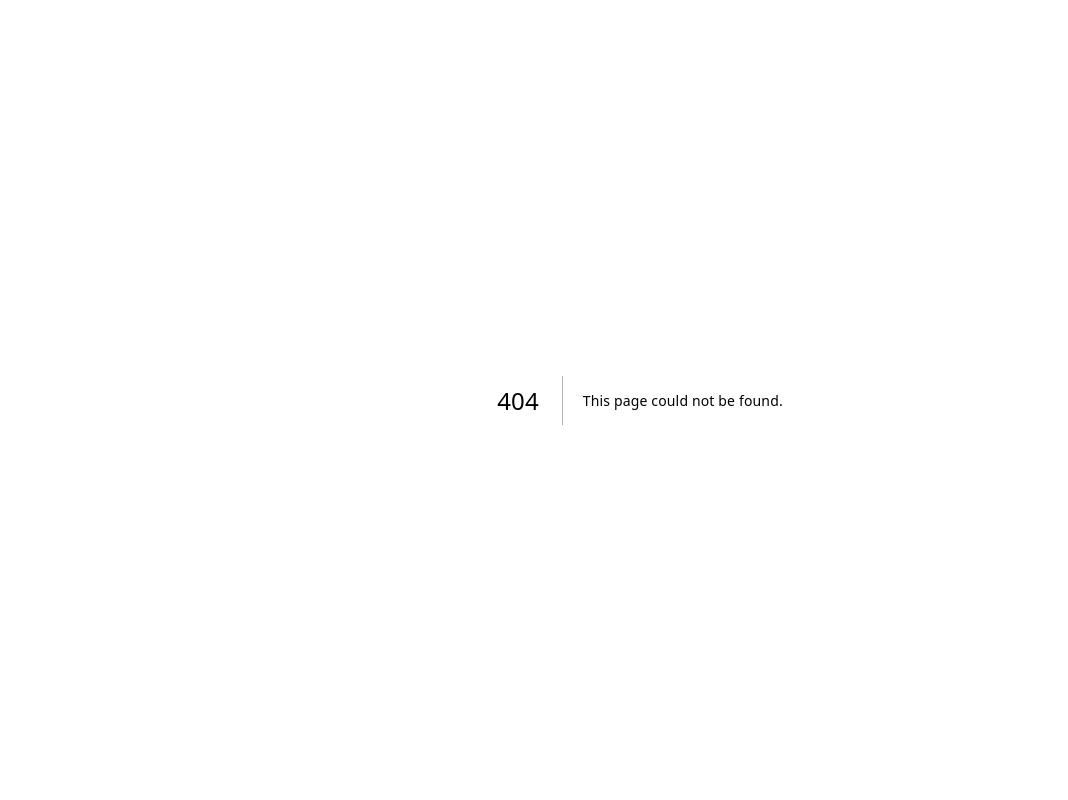
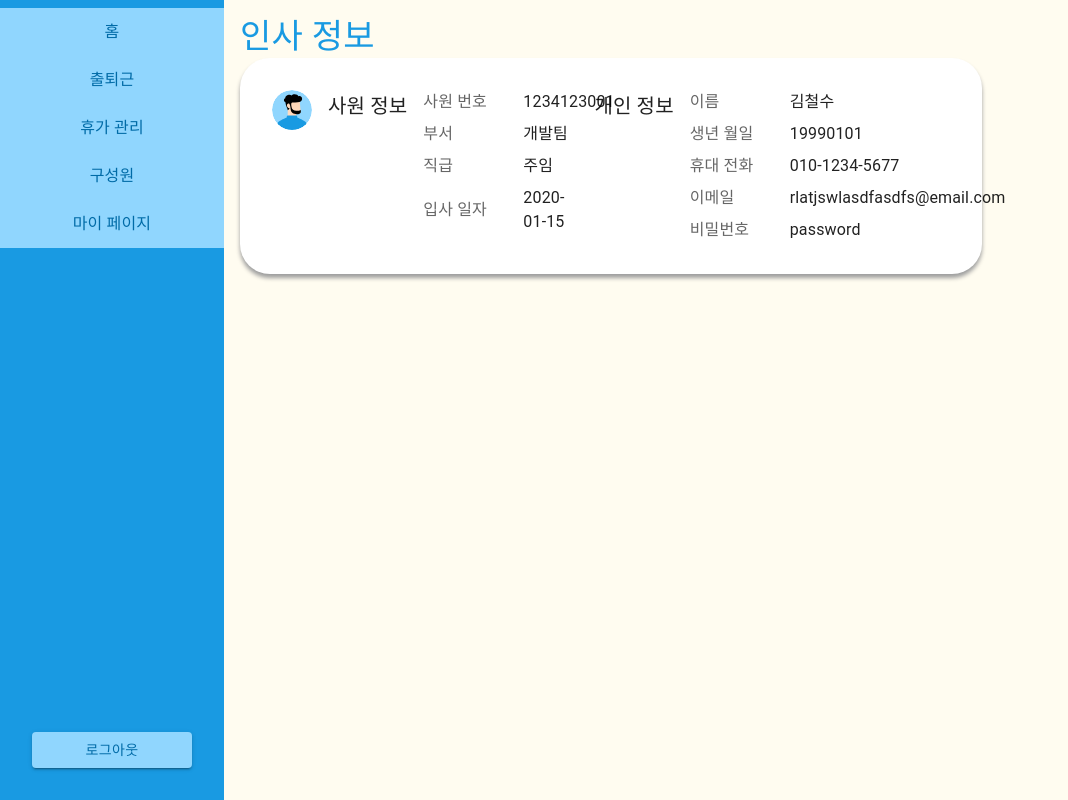
Before and after one commit to Fly-Flow/Flow-FE, a Next.js app: page /employees/me in a window 1280 px wide. Before the commit this address had no page. Shown: the whole page, without its empty margins (0-1068 px from the left). Built offline with nearby package versions, Linux system fonts and the light colour scheme.

Commit message:
feat(EmployeeInfoCardPresentation): add EmployeeInfoCardPresentation component

```diff
--- /dev/null
+++ b/src/app/employees/me/page.tsx
@@ -0,0 +1,18 @@
+import EmployeeInfoCardPresentation from "@/components/EmployeeInfoCard/EmployeeInfoCardPresentation.tsx";
+import Header from "@/components/shared/Header/index.tsx";
+import SideBar from "@/components/shared/SideBar/index.tsx";
+import { Box, Stack } from "@mui/material";
+
+const MyPage = () => {
+  return (
+    <Stack gap="14rem" direction="row">
+      <SideBar />
+      <Box sx={{ padding: "1rem" }}>
+        <Header header="인사 정보" />
+        <EmployeeInfoCardPresentation />
+      </Box>
+    </Stack>
+  );
+};
+
+export default MyPage;
--- /dev/null
+++ b/src/components/EmployeeInfoCard/EmployeeInfoCardPresentation.tsx
@@ -0,0 +1,107 @@
+"use client";
+
+import { Avatar, Box, Stack, Typography, useTheme } from "@mui/material";
+
+// 프로필 경로
+const profile = [
+  {
+    gender: "woman",
+    src: "/images/profile_woman.svg",
+  },
+  {
+    gender: "man",
+    src: "/images/profile_man.svg",
+  },
+];
+
+const employee = {
+  id: "1234123001",
+  department: "개발팀",
+  position: "주임",
+  hireDate: "2020-01-15",
+  name: "김철수",
+  birth: "19990101",
+  phone: "010-1234-5677",
+  email: "rlatjswlasdfasdfs@email.com",
+  password: "password",
+};
+
+// 사원 정보
+const employeeInfo = [
+  { label: "사원 번호", key: "id" as keyof typeof employee },
+  { label: "부서", key: "department" as keyof typeof employee },
+  { label: "직급", key: "position" as keyof typeof employee },
+  { label: "입사 일자", key: "hireDate" as keyof typeof employee },
+];
+
+// 개인 정보
+const personalInfo = [
+  { label: "이름", key: "name" as keyof typeof employee },
+  { label: "생년 월일", key: "birth" as keyof typeof employee },
+  { label: "휴대 전화", key: "phone" as keyof typeof employee },
+  { label: "이메일", key: "email" as keyof typeof employee },
+  { label: "비밀번호", key: "password" as keyof typeof employee },
+];
+
+const randomProfile = profile[Math.floor(Math.random() * profile.length)];
+
+const EmployeeInfoCardPresentation: React.FC = () => {
+  const theme = useTheme();
+
+  return (
+    <Stack
+      padding="2rem"
+      direction="row"
+      gap="1rem"
+      sx={{
+        backgroundColor: "common.white",
+        borderRadius: "1.875rem",
+        boxShadow: `0rem 0.25rem 0.25rem 0rem ${theme.palette.grey[500]}`,
+      }}
+    >
+      <Avatar src={randomProfile.src} alt={randomProfile.gender} />
+      <Typography variant="h6">사원 정보</Typography>
+      <Stack spacing={1}>
+        {employeeInfo.map((info) => (
+          <Stack
+            key={info.key}
+            direction="row"
+            justifyContent="space-between"
+            alignItems="center"
+          >
+            <Typography
+              color="text.secondary"
+              sx={{ flexShrink: 0, flexBasis: "100px" }}
+            >
+              {info.label}
+            </Typography>
+
+            <Typography sx={{ flexGrow: 1 }}>{employee[info.key]}</Typography>
+          </Stack>
+        ))}
+      </Stack>
+
+      <Typography variant="h6">개인 정보</Typography>
+      <Stack spacing={1}>
+        {personalInfo.map((info) => (
+          <Stack
+            key={info.key}
+            direction="row"
+            justifyContent="space-between"
+            alignItems="center"
+          >
+            <Typography
+              color="text.secondary"
+              sx={{ flexShrink: 0, flexBasis: "100px" }}
+            >
+              {info.label}
+            </Typography>
+            <Typography sx={{ flexGrow: 1 }}>{employee[info.key]}</Typography>
+          </Stack>
+        ))}
+      </Stack>
+    </Stack>
+  );
+};
+
+export default EmployeeInfoCardPresentation;
```
